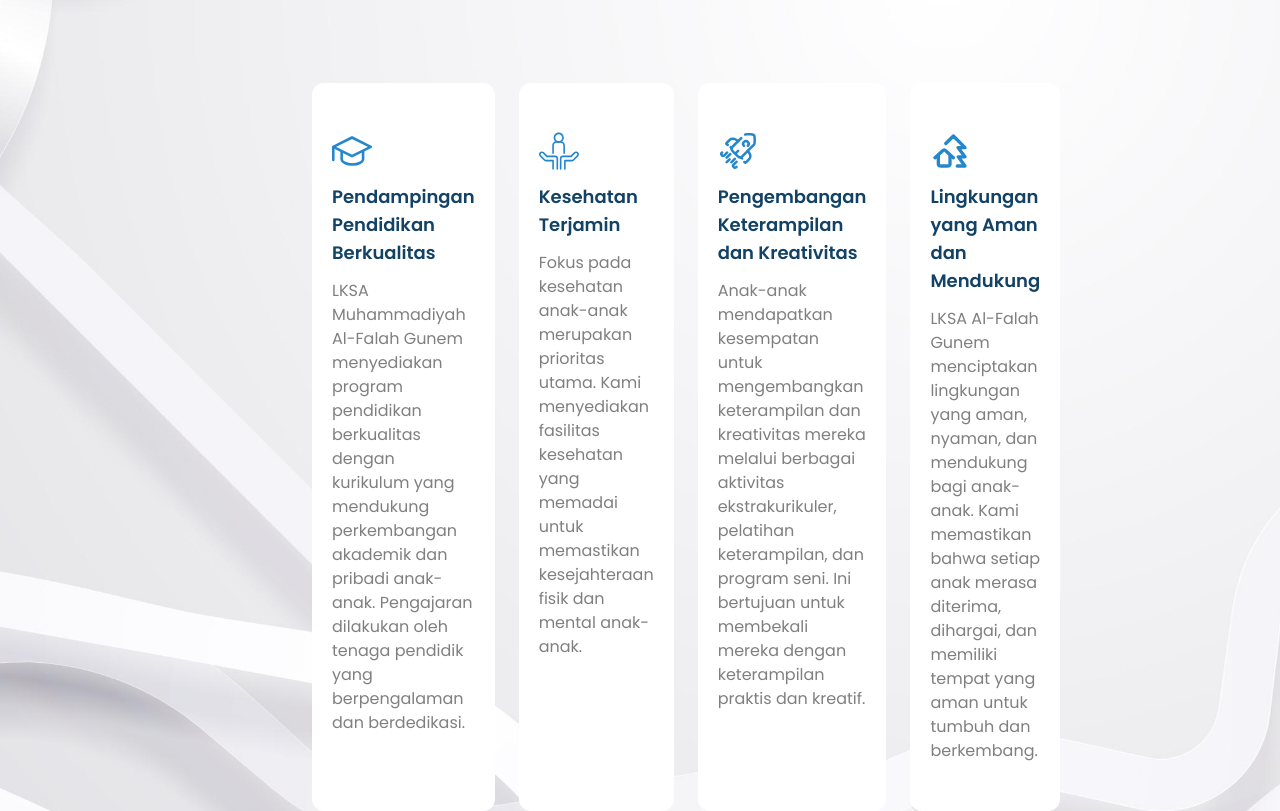
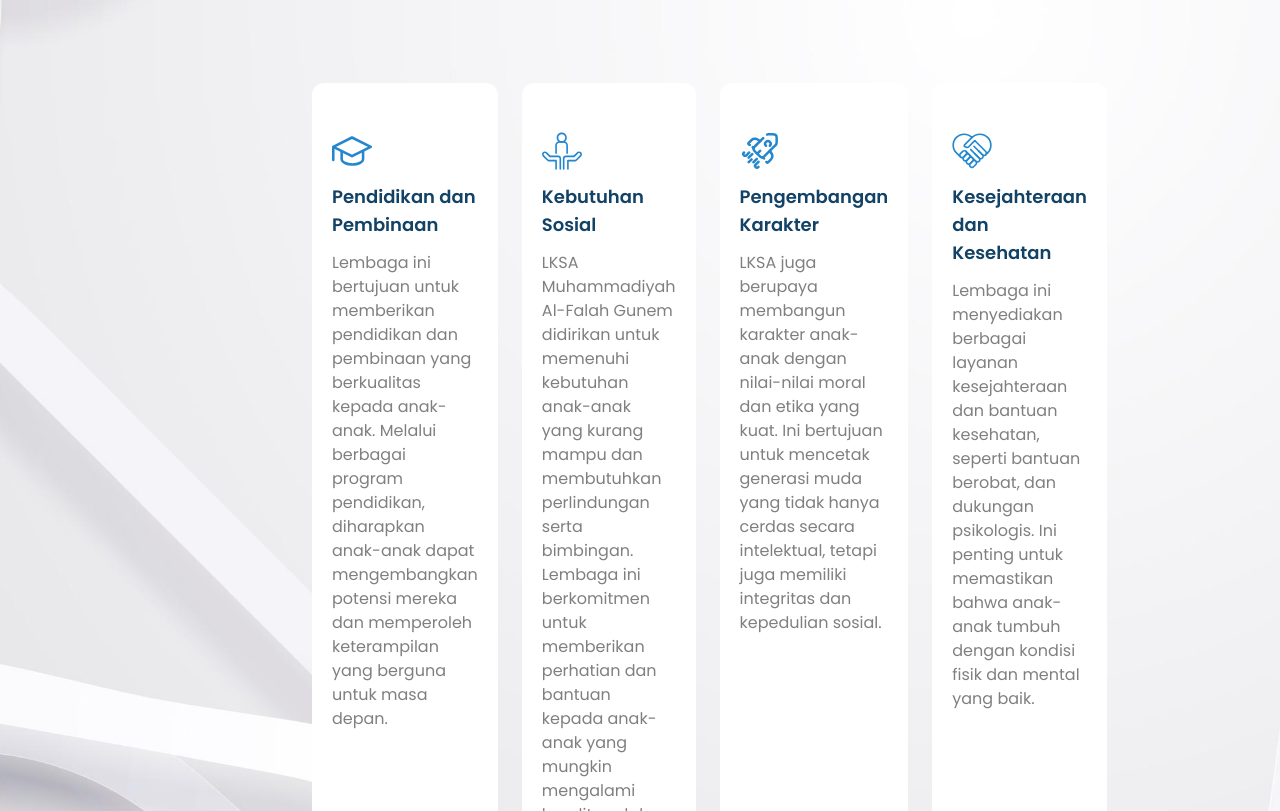
Before and after one commit to raysvarga/website-lksa-muh-al-falah-gunem, a React (Vite) app: page / in a window 1280 px wide. Shown: the part 349-1160 px from the top of the page. Built offline with nearby package versions, Linux system fonts and the light colour scheme.

Commit message:
First Commit

```diff
--- a/src/components/Home.jsx
+++ b/src/components/Home.jsx
@@ -46,13 +46,13 @@
             </svg>
           </div>
           <h2 className="text-[#124265] text-lg font-semibold">
-            Pendampingan Pendidikan Berkualitas
+            Pendidikan dan Pembinaan
           </h2>
           <p className="text-black text-opacity-50">
-            LKSA Muhammadiyah Al-Falah Gunem menyediakan program pendidikan
-            berkualitas dengan kurikulum yang mendukung perkembangan akademik
-            dan pribadi anak-anak. Pengajaran dilakukan oleh tenaga pendidik
-            yang berpengalaman dan berdedikasi.
+            Lembaga ini bertujuan untuk memberikan pendidikan dan pembinaan yang
+            berkualitas kepada anak-anak. Melalui berbagai program pendidikan,
+            diharapkan anak-anak dapat mengembangkan potensi mereka dan
+            memperoleh keterampilan yang berguna untuk masa depan.
           </p>
         </div>
 
@@ -70,12 +70,14 @@
             </svg>
           </div>
           <h2 className="text-[#124265] text-lg font-semibold">
-            Kesehatan Terjamin
+            Kebutuhan Sosial
           </h2>
           <p className="text-black text-opacity-50">
-            Fokus pada kesehatan anak-anak merupakan prioritas utama. Kami
-            menyediakan fasilitas kesehatan yang memadai untuk memastikan
-            kesejahteraan fisik dan mental anak-anak.
+            LKSA Muhammadiyah Al-Falah Gunem didirikan untuk memenuhi kebutuhan
+            anak-anak yang kurang mampu dan membutuhkan perlindungan serta
+            bimbingan. Lembaga ini berkomitmen untuk memberikan perhatian dan
+            bantuan kepada anak-anak yang mungkin mengalami kesulitan dalam
+            kehidupan mereka.
           </p>
         </div>
 
@@ -94,13 +96,13 @@
             </svg>
           </div>
           <h2 className="text-[#124265] text-lg font-semibold">
-            Pengembangan Keterampilan dan Kreativitas
+            Pengembangan Karakter
           </h2>
           <p className="text-black text-opacity-50">
-            Anak-anak mendapatkan kesempatan untuk mengembangkan keterampilan
-            dan kreativitas mereka melalui berbagai aktivitas ekstrakurikuler,
-            pelatihan keterampilan, dan program seni. Ini bertujuan untuk
-            membekali mereka dengan keterampilan praktis dan kreatif.
+            LKSA juga berupaya membangun karakter anak-anak dengan nilai-nilai
+            moral dan etika yang kuat. Ini bertujuan untuk mencetak generasi
+            muda yang tidak hanya cerdas secara intelektual, tetapi juga
+            memiliki integritas dan kepedulian sosial.
           </p>
         </div>
 
@@ -108,28 +110,29 @@
           <div className="flex">
             <svg
               xmlns="http://www.w3.org/2000/svg"
-              fill="none"
-              stroke="#000"
-              viewBox="0 0 24 24"
+              fill="#2487CE"
+              stroke="#2487CE"
+              viewBox="0 0 1024 1024"
               className="h-10"
             >
-              <path
-                stroke="#2487CE"
-                strokeLinecap="round"
-                strokeLinejoin="round"
-                strokeWidth={2}
-                d="M16.343 21H21l-4-5.5h4L16.881 10H21l-6.957-7L9.5 7.5M3 16l4.424-4.022c.38-.345.57-.518.785-.583a1 1 0 0 1 .582 0c.215.065.405.238.785.583L14 16m-9-1.818V19.4c0 .56 0 .84.109 1.054a1 1 0 0 0 .437.437C5.76 21 6.04 21 6.6 21h3.8c.56 0 .84 0 1.054-.109a1 1 0 0 0 .437-.437C12 20.24 12 19.96 12 19.4v-5.218"
-              />
+              <path d="M99.012 149.446C-19.347 266.882-19.347 457.345 99.011 574.78L203.89 678.973c8.024 7.972 20.991 7.929 28.963-.095s7.929-20.991-.095-28.963L127.87 545.713c-102.22-101.423-102.22-265.776-.009-367.19 102.31-101.502 268.242-101.502 370.552.001 7.985 7.922 20.864 7.922 28.849-.001 102.3-101.502 268.241-101.502 370.541 0 102.221 101.414 102.221 265.767.001 367.18l-49.043 48.745c-8.022 7.974-8.062 20.941-.088 28.963s20.941 8.062 28.963.088l49.029-48.732c118.356-117.422 118.356-307.886-.013-425.322C813.078 36.757 631.788 32.283 512.837 136.024 393.878 32.283 212.597 36.757 99.013 149.445z" />
+              <path d="M572.466 263.522 848.68 539.736c15.104 15.104 15.104 39.607-.003 54.721-15.11 15.11-39.608 15.11-54.712 0L692.821 493.313c-7.998-7.998-20.965-7.998-28.963 0s-7.998 20.965 0 28.963l101.14 101.14c31.096 31.11 81.534 31.11 112.644 0 31.099-31.113 31.099-81.546 0-112.644L601.428 234.558c-7.998-7.998-20.965-7.998-28.963 0s-7.998 20.965 0 28.963z" />
+              <path d="m547.175 404.886 217.661 217.661c15.113 15.113 15.113 39.612.003 54.715-15.117 15.117-39.608 15.117-54.721.003l-101.13-101.13c-7.998-7.998-20.965-7.998-28.963 0s-7.998 20.965 0 28.963l101.13 101.13c31.11 31.11 81.535 31.11 112.644 0 31.11-31.096 31.11-81.534 0-112.644L576.138 375.923c-7.998-7.998-20.965-7.998-28.963 0s-7.998 20.965 0 28.963z" />
+              <path d="m464.975 490.364 216.023 216.023c15.113 15.113 15.113 39.612.003 54.715-15.117 15.117-39.608 15.117-54.721.003L371.673 506.498c-7.998-7.998-20.965-7.998-28.963 0s-7.998 20.965 0 28.963l254.607 254.607c31.11 31.11 81.535 31.11 112.644 0 31.11-31.096 31.11-81.534 0-112.644L493.938 461.401c-7.998-7.998-20.965-7.998-28.963 0s-7.998 20.965 0 28.963zm104.582-256.875-162.714 161.69c-4.836 4.836-11.89 6.6-18.381 4.628l-47.119-14.352c-7.402-2.251-9.731-11.566-4.261-17.039l195.641-195.641c7.998-7.998 7.998-20.965 0-28.963s-20.965-7.998-28.963 0L308.115 339.457c-27.327 27.344-15.68 73.937 21.302 85.183l47.126 14.354c20.97 6.369 43.734.676 59.217-14.807l162.668-161.644c8.023-7.973 8.064-20.94.091-28.963s-20.94-8.064-28.963-.091z" />
+              <path d="M344.386 590.34c14.346-14.346 14.346-37.608 0-51.953l-2.765-2.765c-14.346-14.346-37.608-14.346-51.953 0l-59.32 59.32c-14.346 14.346-14.346 37.608 0 51.953l2.765 2.765c14.346 14.346 37.608 14.346 51.953 0l59.32-59.32zm28.964 28.963-59.32 59.32c-30.342 30.342-79.538 30.342-109.88 0l-2.765-2.765c-30.342-30.342-30.342-79.538 0-109.88l59.32-59.32c30.342-30.342 79.538-30.342 109.88 0l2.765 2.765c30.342 30.342 30.342 79.538 0 109.88z" />
+              <path d="m428.412 622.412-2.765-2.765c-14.346-14.346-37.608-14.346-51.953 0l-59.32 59.32c-14.346 14.346-14.346 37.608 0 51.953l2.765 2.765c14.346 14.346 37.608 14.346 51.953 0l59.32-59.32c14.346-14.346 14.346-37.608 0-51.953zm-30.357 140.237c-30.342 30.342-79.538 30.342-109.88 0l-2.765-2.765c-30.342-30.342-30.342-79.538 0-109.88l59.32-59.32c30.342-30.342 79.538-30.342 109.88 0l2.765 2.765c30.342 30.342 30.342 79.538 0 109.88l-59.32 59.32z" />
+              <path d="M512.436 758.39c14.346-14.346 14.346-37.608 0-51.953l-2.765-2.765c-14.346-14.346-37.608-14.346-51.953 0l-59.32 59.32c-14.346 14.346-14.346 37.608 0 51.953l2.765 2.765c14.346 14.346 37.608 14.346 51.953 0l59.32-59.32zm28.963 28.963-59.32 59.32c-30.342 30.342-79.538 30.342-109.88 0l-2.765-2.765c-30.342-30.342-30.342-79.538 0-109.88l59.32-59.32c30.342-30.342 79.538-30.342 109.88 0l2.765 2.765c30.342 30.342 30.342 79.538 0 109.88z" />
+              <path d="m596.46 790.462-2.765-2.765c-14.346-14.346-37.608-14.346-51.953 0l-59.32 59.32c-14.346 14.346-14.346 37.608 0 51.953l2.765 2.765c14.346 14.346 37.608 14.346 51.953 0l59.32-59.32c14.346-14.346 14.346-37.608 0-51.953zm-30.357 140.236c-30.342 30.342-79.538 30.342-109.88 0l-2.765-2.765c-30.342-30.342-30.342-79.538 0-109.88l59.32-59.32c30.342-30.342 79.538-30.342 109.88 0l2.765 2.765c30.342 30.342 30.342 79.538 0 109.88l-59.32 59.32z" />
             </svg>
           </div>
           <h2 className="text-[#124265] text-lg font-semibold">
-            Lingkungan yang Aman dan Mendukung
+            Kesejahteraan dan Kesehatan
           </h2>
           <p className="text-black text-opacity-50">
-            LKSA Al-Falah Gunem menciptakan lingkungan yang aman, nyaman, dan
-            mendukung bagi anak-anak. Kami memastikan bahwa setiap anak merasa
-            diterima, dihargai, dan memiliki tempat yang aman untuk tumbuh dan
-            berkembang.
+            Lembaga ini menyediakan berbagai layanan kesejahteraan dan bantuan
+            kesehatan, seperti bantuan berobat, dan dukungan psikologis. Ini
+            penting untuk memastikan bahwa anak-anak tumbuh dengan kondisi fisik
+            dan mental yang baik.
           </p>
         </div>
       </div>
```
